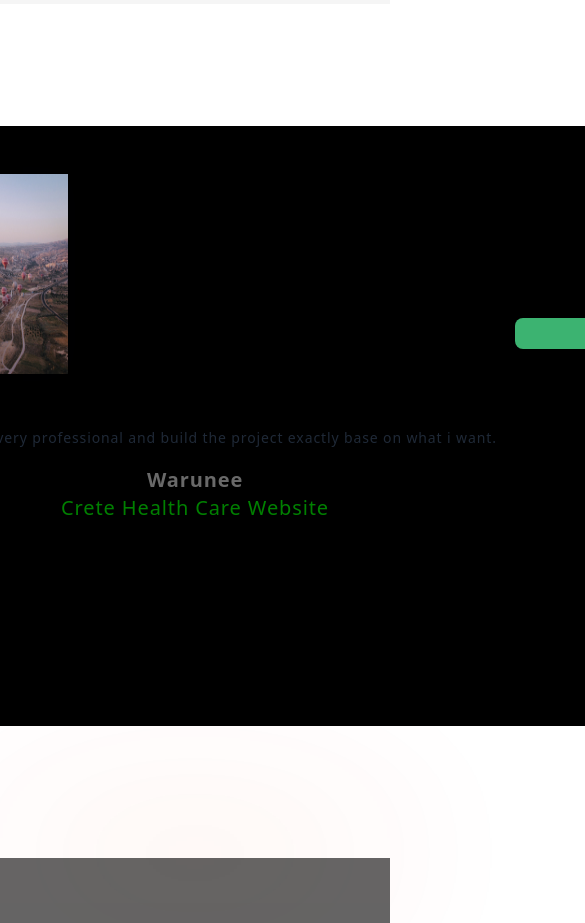
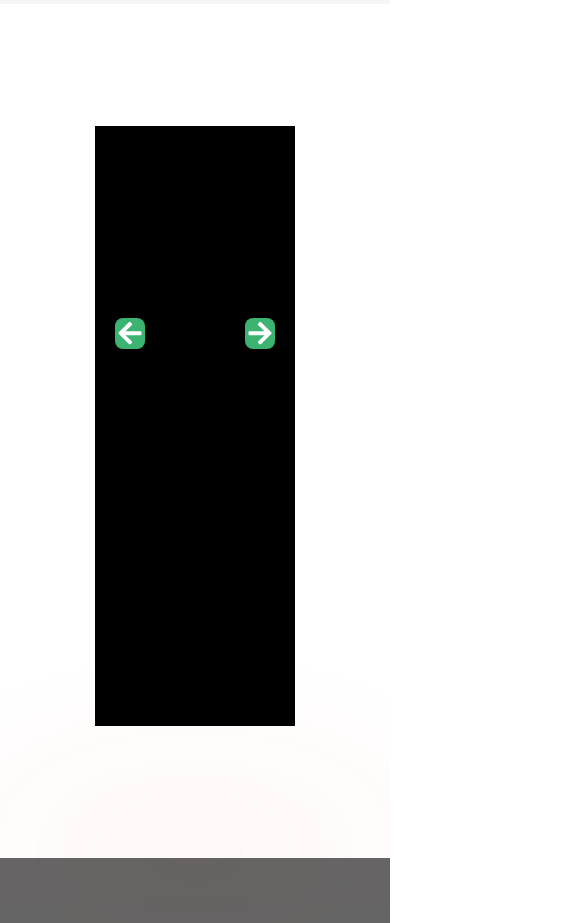
Before and after one commit to Chonthichar/web-dev, a React (Create React App) app: page / in a window 390 px wide. Shown: the part 7480-8403 px from the top of the page, 585 px wide, since content can reach past the window. Built offline with nearby package versions, Linux system fonts and the light colour scheme; grey boxes are pictures that could not be loaded.

Commit message:
testimol section responsive

```diff
--- a/src/index.css
+++ b/src/index.css
@@ -1191,8 +1191,8 @@ p {
 }
 
 .testimonials-container {
-    width: 100%;
-    min-width: 1280px;
+    width: 70%;
+    /*min-width: 1280px;*/
     height: 600px;
     position: relative;
     background-color: black;
@@ -1237,24 +1237,24 @@ p {
 }
 
 .profile-image {
-    width: 500px;
+    width: 200px;
     height: 600px;
     display: flex;
     justify-content: center;
     align-items: center;
 }
 
-.profile-image:after {
-    content: '';
-    position: absolute;
-    width: 200px;
-    height: 200px;
-    background: honeydew;
-    left: 38rem;
-    top: 17rem;
-    border-radius: 50%;
-    z-index: -1;
-}
+/*.profile-image:after {*/
+/*    content: '';*/
+/*    position: absolute;*/
+/*    width: 50px;*/
+/*    height: 50px;*/
+/*    background: honeydew;*/
+/*    left: 10%;*/
+/*    top: 17rem;*/
+/*    border-radius: 50%;*/
+/*    z-index: -1;*/
+/*}*/
 
 
 .profile-image ul img {
@@ -2192,6 +2192,7 @@ p {
         width: 100%;
         /*background-color: whitesmoke;*/
         margin-left: 0;
+        display: none;
     }
 
     .profile-image {
@@ -2229,7 +2230,7 @@ p {
     .profile-image .img {
         height: 200px;
         width: 150px;
-        float: right;
+        /*float: right;*/
         /*width: 100%;*/
         /*border: solid 10px black;*/
         /*left: 37%;*/
```
